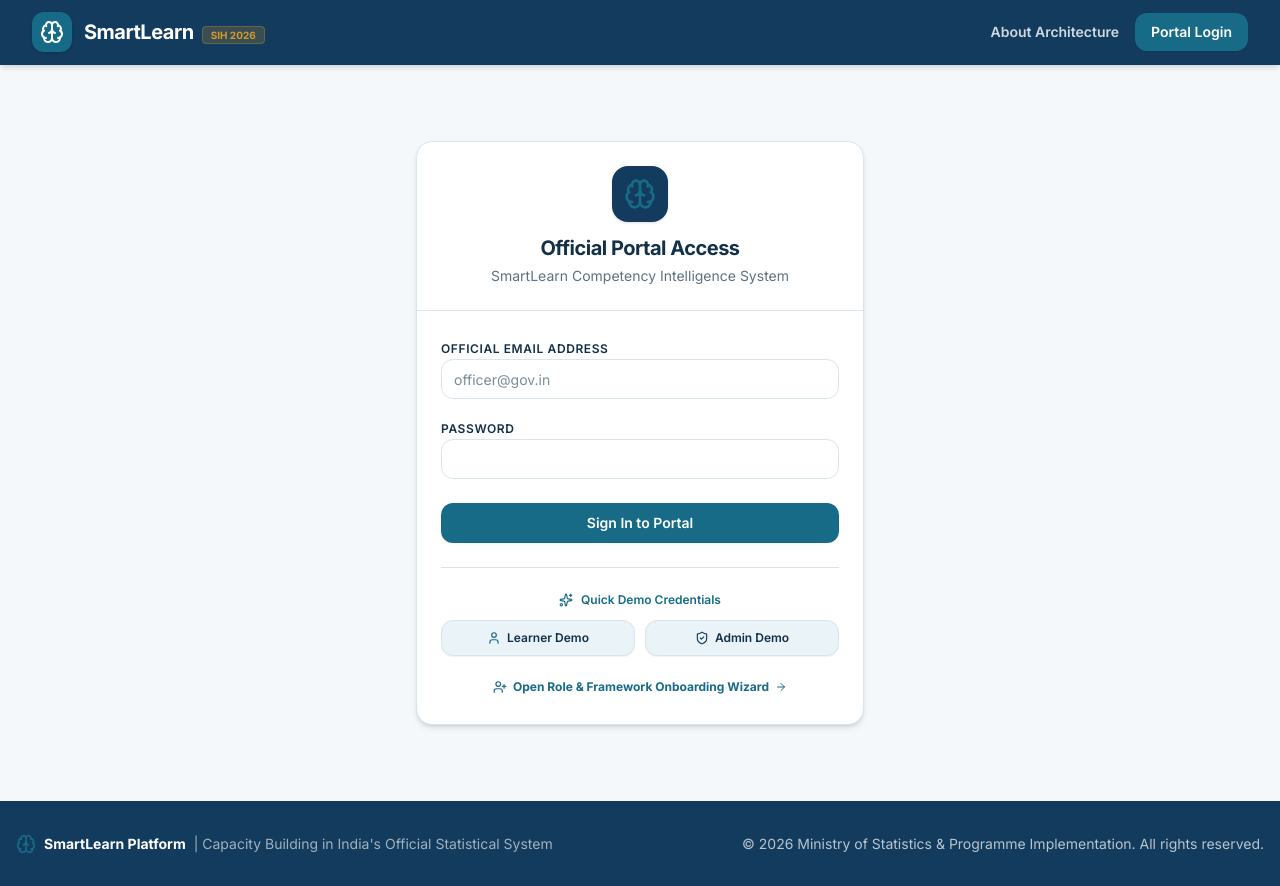
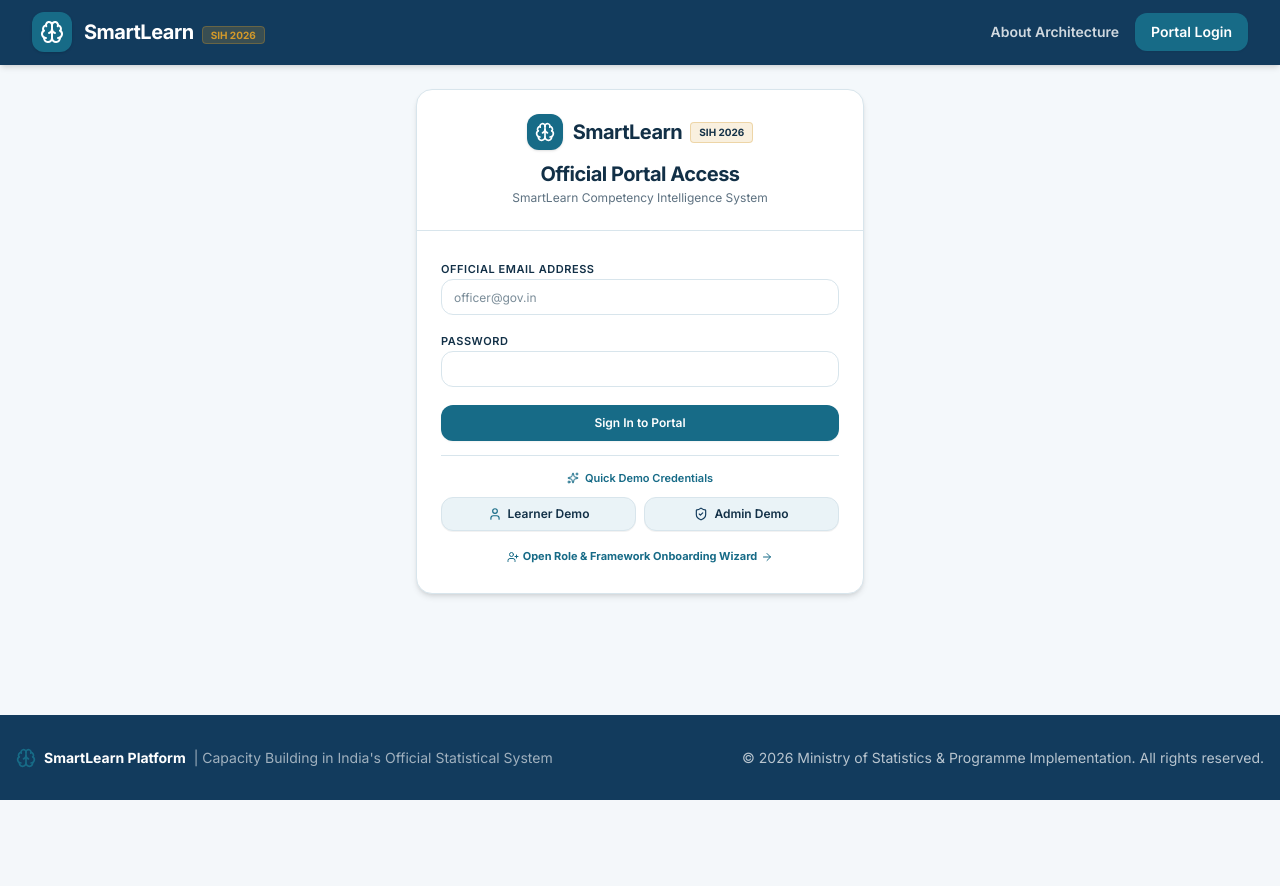
Before and after one commit to virajsuryavanshi04/SIH, a React (Vite) app in the folder frontend/: page /login in a window 1280 px wide. After the commit the page ends 800 px from the top, so only its background shows below. Built offline with nearby package versions, Linux system fonts and the light colour scheme.

Commit message:
Login Card Changes

```diff
--- a/frontend/src/components/layout/PublicLayout.tsx
+++ b/frontend/src/components/layout/PublicLayout.tsx
@@ -24,7 +24,7 @@ export default function PublicLayout() {
                 About Architecture
               </Link>
               <Link to="/login">
-                <Button className="bg-[#176B87] hover:bg-[#123B5D] text-[#FFFFFF] font-semibold shadow-xs">
+                <Button className="bg-[#176B87] hover:bg-[#176B87]/90 text-[#FFFFFF] font-semibold shadow-xs transition-colors cursor-pointer">
                   Portal Login
                 </Button>
               </Link>
--- a/frontend/src/pages/public/Login.tsx
+++ b/frontend/src/pages/public/Login.tsx
@@ -47,59 +47,65 @@ export default function Login() {
   };
 
   return (
-    <div className="min-h-[calc(100vh-4rem)] flex items-center justify-center bg-[#F4F8FB] py-12 px-4 sm:px-6 lg:px-8 relative overflow-hidden">
+    <div className="flex-1 flex items-center justify-center bg-[#F4F8FB] py-6 px-4 sm:px-6 lg:px-8 relative">
       <Card className="w-full max-w-md shadow-md border border-[#D8E5EC] relative z-10 bg-[#FFFFFF] rounded-2xl">
-        <CardHeader className="space-y-3 text-center pb-6 border-b border-[#D8E5EC]">
-          <div className="flex justify-center">
-            <div className="w-14 h-14 rounded-2xl bg-[#123B5D] flex items-center justify-center text-[#FFFFFF] shadow-sm">
-              <Brain className="w-8 h-8 text-[#176B87]" />
+        <CardHeader className="space-y-2.5 text-center p-5 pb-4 border-b border-[#D8E5EC]">
+          <div className="flex items-center justify-center space-x-2.5">
+            <div className="w-9 h-9 rounded-xl bg-[#176B87] flex items-center justify-center text-[#FFFFFF] shadow-sm">
+              <Brain className="w-5 h-5" />
+            </div>
+            <div className="flex items-center">
+              <span className="text-xl font-bold tracking-tight text-[#123047]">SmartLearn</span>
+              <span className="ml-2 px-2 py-0.5 rounded text-[10px] font-bold bg-[#D49A2A]/15 text-[#123047] border border-[#D49A2A]/30">
+                SIH 2026
+              </span>
             </div>
           </div>
           <div>
-            <CardTitle className="text-2xl font-bold tracking-tight text-[#123047]">Official Portal Access</CardTitle>
-            <CardDescription className="text-sm text-[#5D7180] mt-1">SmartLearn Competency Intelligence System</CardDescription>
+            <CardTitle className="text-lg font-bold tracking-tight text-[#123047]">Official Portal Access</CardTitle>
+            <CardDescription className="text-xs text-[#5D7180] mt-0.5">SmartLearn Competency Intelligence System</CardDescription>
           </div>
         </CardHeader>
-        <CardContent className="pt-6">
-          <form onSubmit={handleLogin} className="space-y-4">
-            <div className="space-y-1.5 text-left">
-              <label className="text-xs font-semibold uppercase tracking-wider text-[#123047]">Official Email Address</label>
+        <CardContent className="p-5 pt-4 space-y-3.5">
+          <form onSubmit={handleLogin} className="space-y-3">
+            <div className="space-y-1 text-left">
+              <label className="text-[11px] font-semibold uppercase tracking-wider text-[#123047]">Official Email Address</label>
               <Input
                 type="email"
                 placeholder="officer@gov.in"
                 value={email}
                 onChange={(e) => setEmail(e.target.value)}
-                className="border-[#D8E5EC] focus:border-[#176B87] focus:ring-[#176B87]/20 bg-[#FFFFFF] text-sm text-[#123047]"
+                className="border-[#D8E5EC] focus:border-[#176B87] focus:ring-[#176B87]/20 bg-[#FFFFFF] text-xs text-[#123047] h-9"
                 required
               />
             </div>
-            <div className="space-y-1.5 text-left">
-              <label className="text-xs font-semibold uppercase tracking-wider text-[#123047]">Password</label>
+            <div className="space-y-1 text-left">
+              <label className="text-[11px] font-semibold uppercase tracking-wider text-[#123047]">Password</label>
               <Input
                 type="password"
                 value={password}
                 onChange={(e) => setPassword(e.target.value)}
-                className="border-[#D8E5EC] focus:border-[#176B87] focus:ring-[#176B87]/20 bg-[#FFFFFF] text-sm text-[#123047]"
+                className="border-[#D8E5EC] focus:border-[#176B87] focus:ring-[#176B87]/20 bg-[#FFFFFF] text-xs text-[#123047] h-9"
                 required
               />
             </div>
-            <Button type="submit" className="w-full font-semibold text-sm bg-[#176B87] hover:bg-[#176B87]/90 text-[#FFFFFF] shadow-xs mt-2 cursor-pointer h-10" disabled={loading}>
+            <Button type="submit" className="w-full font-semibold text-xs bg-[#176B87] hover:bg-[#176B87]/90 text-[#FFFFFF] shadow-xs mt-1.5 cursor-pointer h-9" disabled={loading}>
               {loading ? 'Authenticating...' : 'Sign In to Portal'}
             </Button>
           </form>
 
-          <div className="mt-6 pt-6 border-t border-[#D8E5EC] space-y-3">
-            <div className="flex items-center justify-center space-x-2 text-xs font-semibold text-[#176B87]">
-              <Sparkles className="w-3.5 h-3.5 text-[#176B87]" />
+          <div className="mt-3.5 pt-3.5 border-t border-[#D8E5EC] space-y-2.5">
+            <div className="flex items-center justify-center space-x-1.5 text-[11px] font-semibold text-[#176B87]">
+              <Sparkles className="w-3 h-3 text-[#176B87]" />
               <span>Quick Demo Credentials</span>
             </div>
 
-            <div className="grid grid-cols-2 gap-2.5">
+            <div className="grid grid-cols-2 gap-2">
               <Button
                 variant="secondary"
                 onClick={() => handleDemoLogin('learner')}
                 type="button"
-                className="bg-[#EAF3F7] hover:bg-[#EAF3F7]/80 text-[#123047] text-xs font-semibold border border-[#D8E5EC] flex items-center justify-center gap-1.5 cursor-pointer h-9"
+                className="bg-[#EAF3F7] hover:bg-[#EAF3F7]/80 text-[#123047] text-xs font-semibold border border-[#D8E5EC] flex items-center justify-center gap-1.5 cursor-pointer h-8.5"
               >
                 <User className="w-3.5 h-3.5 text-[#176B87]" />
                 <span>Learner Demo</span>
@@ -108,19 +114,19 @@ export default function Login() {
                 variant="secondary"
                 onClick={() => handleDemoLogin('admin')}
                 type="button"
-                className="bg-[#EAF3F7] hover:bg-[#EAF3F7]/80 text-[#123047] text-xs font-semibold border border-[#D8E5EC] flex items-center justify-center gap-1.5 cursor-pointer h-9"
+                className="bg-[#EAF3F7] hover:bg-[#EAF3F7]/80 text-[#123047] text-xs font-semibold border border-[#D8E5EC] flex items-center justify-center gap-1.5 cursor-pointer h-8.5"
               >
                 <ShieldCheck className="w-3.5 h-3.5 text-[#123B5D]" />
                 <span>Admin Demo</span>
               </Button>
             </div>
 
-            <div className="pt-2 text-center">
+            <div className="pt-1 text-center">
               <Link
                 to="/onboarding"
-                className="inline-flex items-center gap-1.5 text-xs font-bold text-[#176B87] hover:text-[#123B5D] transition-colors"
+                className="inline-flex items-center gap-1 text-[11px] font-bold text-[#176B87] hover:text-[#123B5D] transition-colors"
               >
-                <UserPlus className="w-3.5 h-3.5" />
+                <UserPlus className="w-3 h-3" />
                 <span>Open Role & Framework Onboarding Wizard</span>
                 <ArrowRight className="w-3 h-3" />
               </Link>
```
